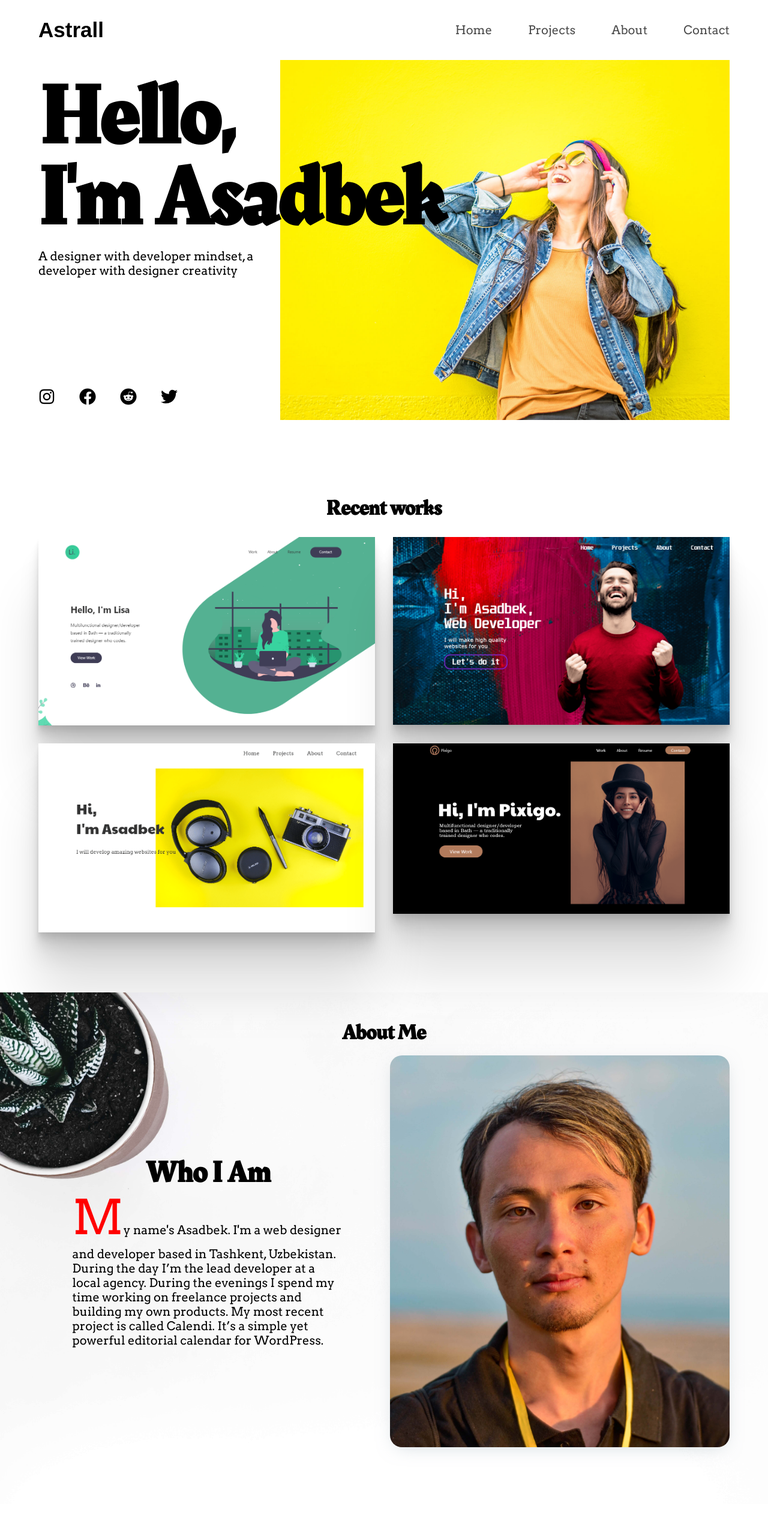
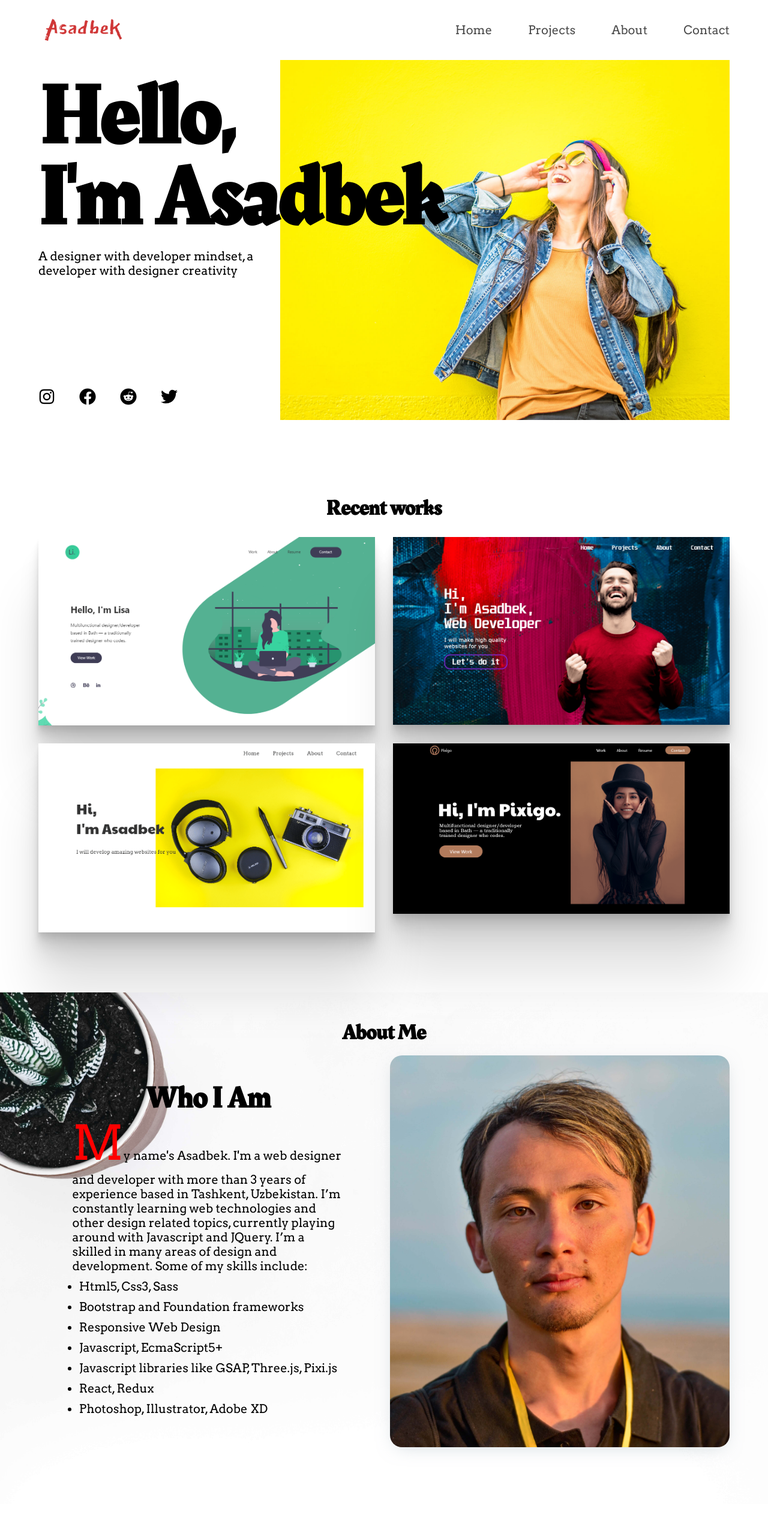
Before and after one commit to AsadbekDeveloper/AsadbekDeveloper.github.io, a website: page index.html in a window 1280 px wide. Shown: the top 2560 px of the page at 60% size. Drawn offline with Linux system fonts and the light colour scheme.

Commit message:
Adding logo and fixing other issues

```diff
--- a/index.html
+++ b/index.html
@@ -20,7 +20,7 @@
     <!-- Creating hero section -->
     <section class="home" id="hero">
       <header class="home__header">
-        <h1 class="brand">Astrall</h1>
+        <img src="./img/logo.png" alt="Asadbek logo" class="home__logo">
         <div class="nav">
           <div class="nav__content">
             <ul class="home__nav nav__list">
@@ -104,9 +104,18 @@
           <article class="about__text">
             <h2 class="about__who">Who I Am</h2>
             <p class="about__paragraph">
-              My name's Asadbek. I'm a web designer and developer based in Tashkent, Uzbekistan.
-              During the day I’m the lead developer at a local agency. During the evenings I spend my time working on freelance projects and building my own products.
-              My most recent project is called Calendi. It’s a simple yet powerful editorial calendar for WordPress.
+              My name's Asadbek. I'm a web designer and developer with more than 3 years of experience based in Tashkent, Uzbekistan.
+              I’m constantly learning web technologies and other design related topics, currently playing around with Javascript and JQuery. I’m a skilled in many areas of design and development.
+              Some of my skills include:
+              <ul class="about__skills">
+                <li>Html5, Css3, Sass</li>
+                <li>Bootstrap and Foundation frameworks</li>
+                <li>Responsive Web Design</li>
+                <li>Javascript, EcmaScript5+</li>
+                <li>Javascript libraries like GSAP, Three.js, Pixi.js</li>
+                <li>React, Redux</li>
+                <li>Photoshop, Illustrator, Adobe XD</li>
+              </ul>
             </p>
           </article>
           <article class="about__profile">
--- a/scss/main.css
+++ b/scss/main.css
@@ -27,11 +27,6 @@
 body {
   width: 100vw;
   overflow-x: hidden;
-}
-
-.brand {
-  font-size: 35px;
-  font-family: "Dungeon", Arial, Helvetica, sans-serif;
 }
 
 section {
@@ -159,6 +154,11 @@ section {
   -webkit-box-align: center;
       -ms-flex-align: center;
           align-items: center;
+}
+
+.home__logo {
+  width: 150px;
+  padding: 10px;
 }
 
 .home__nav {
@@ -313,6 +313,16 @@ section {
 .about__paragraph::first-letter {
   font-size: 80px;
   color: red;
+}
+
+.about__skills {
+  margin-top: 10px;
+}
+
+.about__skills li {
+  list-style: disc outside;
+  font-family: "arvoregular", Arial, sans-serif;
+  margin-bottom: 10px;
 }
 
 .about__profile img {
@@ -653,14 +663,17 @@ section {
 }
 
 @media (max-width: 600px) {
+  section {
+    font-size: 16px;
+  }
+  .nav__content {
+    font-size: 20px;
+  }
   .home {
     height: auto;
   }
   .home__header {
     height: 46px;
-  }
-  .home__header .brand {
-    font-size: 26px;
   }
   .home__heading {
     font-size: 65px;
@@ -676,6 +689,12 @@ section {
   }
   .home__img {
     position: relative;
+  }
+  .about__paragraph, .about__skills {
+    width: 95%;
+  }
+  .about__skills li {
+    list-style: disc inside;
   }
   #menu-toggle {
     width: 40px;
```
Also changed, not shown: img/logo.png (added).
